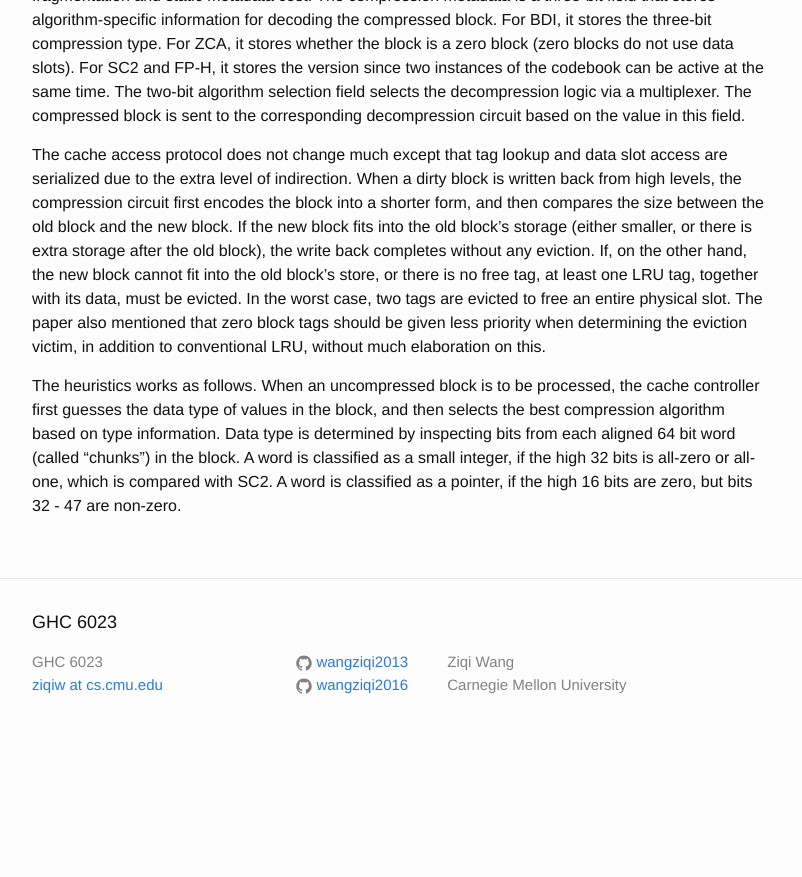
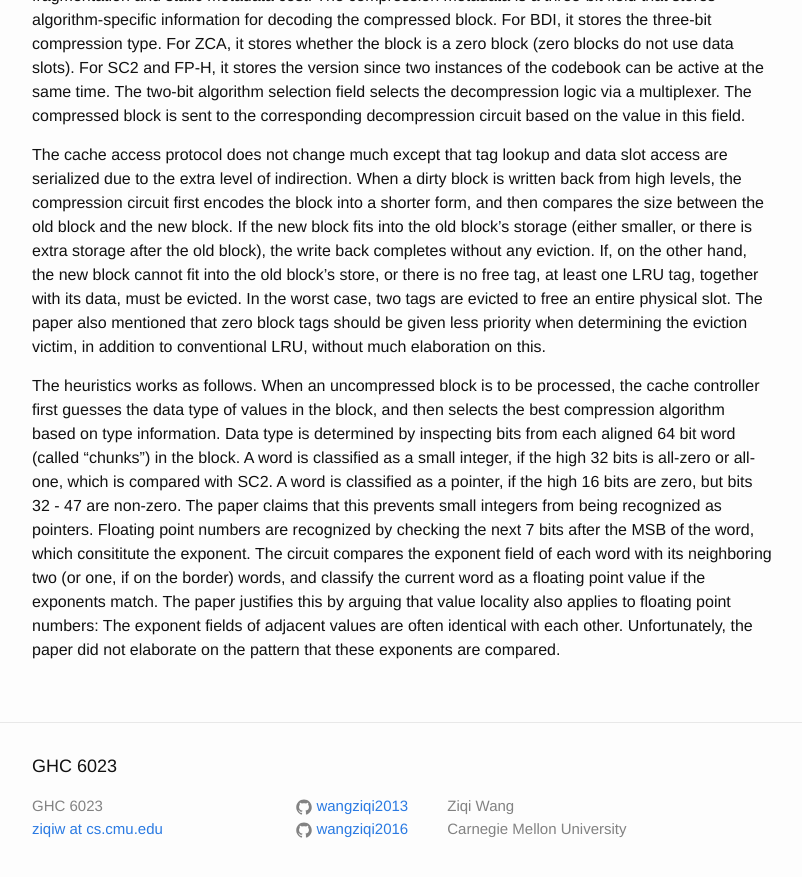
Before and after one commit to wangziqi2013/wangziqi2013.github.io, a Jekyll site: the page built from _posts/2020-07-12-hycomp.markdown, in a window 1280 px wide and 900 px high, scrolled down 1942 px. Shown: the top 877 px of the window, without its empty margins (238-1040 px from the left). Built offline with Jekyll 4.4.1, drawn with Linux system fonts in a browser that asks for light colours; before the commit the page ends 2698 px from its top, so only the background shows below that.

Commit message:
Adding fp

```diff
--- a/_posts/2020-07-12-hycomp.markdown
+++ b/_posts/2020-07-12-hycomp.markdown
@@ -87,4 +87,11 @@ The heuristics works as follows. When an uncompressed block is to be processed,
 data type of values in the block, and then selects the best compression algorithm based on type information.
 Data type is determined by inspecting bits from each aligned 64 bit word (called "chunks") in the block.
 A word is classified as a small integer, if the high 32 bits is all-zero or all-one, which is compared with SC2.
-A word is classified as a pointer, if the high 16 bits are zero, but bits 32 - 47 are non-zero.
+A word is classified as a pointer, if the high 16 bits are zero, but bits 32 - 47 are non-zero. The paper
+claims that this prevents small integers from being recognized as pointers.
+Floating point numbers are recognized by checking the next 7 bits after the MSB of the word, which consititute the exponent.
+The circuit compares the exponent field of each word with its neighboring two (or one, if on the border) words, and classify
+the current word as a floating point value if the exponents match.
+The paper justifies this by arguing that value locality also applies to floating point numbers: The exponent fields of
+adjacent values are often identical with each other.
+Unfortunately, the paper did not elaborate on the pattern that these exponents are compared.
```
